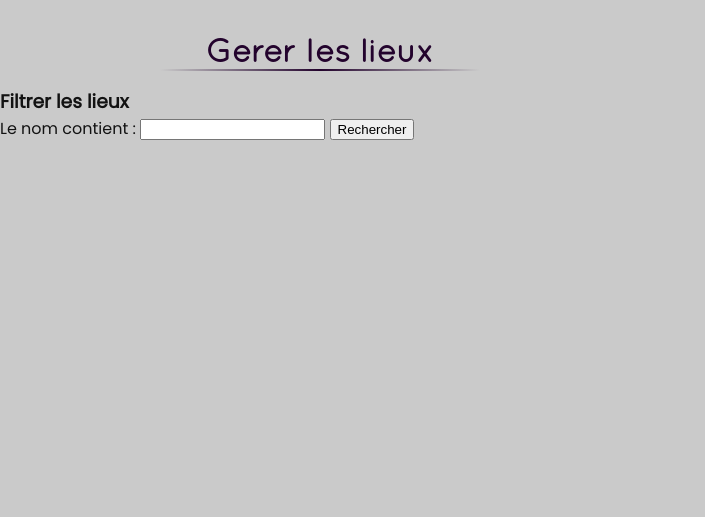
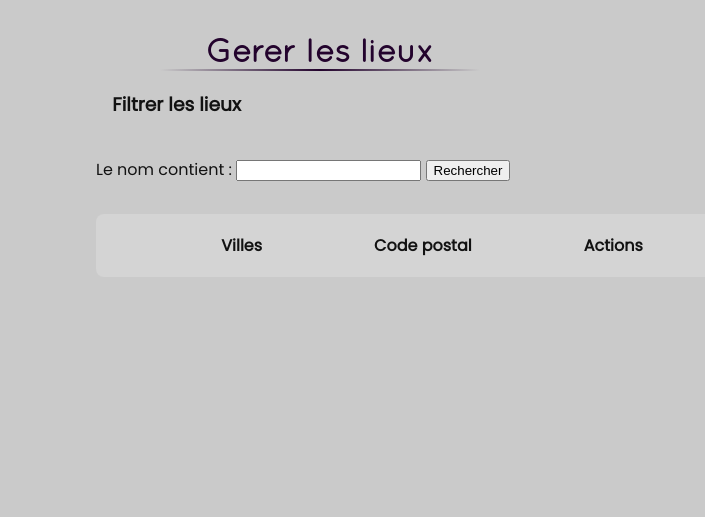
Before and after one commit to GuYzMoGwAi/Sortir, a Symfony app: template templates/lieu/lieu.html.twig in a window 1280 px wide. Shown: the part 143-660 px from the top of the page, without its empty margins (0-705 px from the left). Run offline with Twig, Linux system fonts and the light colour scheme; the template is opened without the code that fills it, so the values that code supplies are empty; some libraries are stand-ins or nearby versions.

Commit message:
[pageLieu] html css lieu

```diff
--- a/public/css/lieu.css
+++ b/public/css/lieu.css
@@ -1,27 +1,36 @@
-.sorties-tablau {
-    width: 90%;
-    margin: 1em auto 2em auto;
+h3 {
+    margin: 1em auto 2em 6em;
+}
+
+filtre-lieu{
+    margin: 1em auto 2em 6em;
+}
+
+.lieux-tablau {
+    width: 50%;
+    margin: 1em auto 2em 6em;
     background-color: #d4d4d4;
     padding: 1em;
     border-radius: .5em;
 }
-.sortie-ligne {
+.lieu-ligne {
     display: flex;
     flex-flow: row nowrap;
     padding: .2em 0;
+    justify-content: center;
 }
-.sortie-ligne div {
-    padding-left: 1em;
+.lieu-ligne div {
+    padding-left: 2em;
 }
-.sortie-ligne-entete {
+.lieu-ligne-entete {
     height: 2px;
     background: linear-gradient(to right, #23032d, #cacaca);
 }
-.sortie-nom {
+.lieu-ville-nom {
     padding-left: 0em!important;
     width: 15%;
 }
-.sortie-nom a {
+.lieu-ville a {
     transition: .5s;
     display: inline-block;
     padding: .5em .7em;
@@ -29,40 +38,27 @@
     margin-right: .5em;
     border-radius: 50%;
 }
-.sortie-nom a:hover {
+.lieu-ville a:hover {
     transition: .2s;
     background-color: #23032d;
 }
-.sortie-nom img {
+.lieu-ville img {
     width: 1.4em;
     position: relative;
     top: .2em;
 }
-.sortie-date {
-    width: 10%;
+
+.lieu-ville {
+    padding-right: 5em;
 }
-.sortie-cloture {
-    width: 10%;
+
+.lieu-cp {
+    padding-right: 5em;
 }
-.sortie-inscrits {
-    padding-left: 0em!important;
-    text-align: center;
-    width: 10%;
-}
-.sortie-etat {
-    width: 10%;
-}
-.sortie-inscrit {
-    padding-left: 0em!important;
-    width: 5%;
-    text-align: center;
-}
-.sortie-organisateur {
-    width: 15%;
-}
-.sortie-actions {
-    width: 20%;
-}
+/*.lieu-actions {*/
+/*    width: 10%;*/
+/*}*/
+
 .sortie-liens a{
     transition: .5s;
     color: #632079;
--- a/templates/lieu/lieu.html.twig
+++ b/templates/lieu/lieu.html.twig
@@ -20,17 +20,27 @@
         <h3>Filtrer les lieux</h3>
         <div class="filtres-form">
             <div class="filtres-search">
-                <div class="filtre-lieu">Le nom contient :
+                <div class="filtre-lieu" style="margin: 1em auto 2em 6em;">Le nom contient :
                     <input type="search" id="site-search" name="q"
                            aria-label="Search through site content">
                     <button>Rechercher</button>
                 </div>
+                <div class="lieux-tablau">
+                    <div class="lieu-ligne">
+                        <div class="lieu-ville"><b>Villes</b></div>
+                        <div class="lieu-cp"><b>Code postal</b></div>
+                        <div class="lieu-actions"><b>Actions</b></div>
+                    </div>
+                    {% for lieu in lieux %}
+                    <div class="lieu-ligne">
+                        <div class="lieu-ville lieu-ligne-entete"></div>
+                        <div class="lieu-cp lieu-ligne-entete"></div>
+                        <div class="lieu-actions lieu-ligne-entete"></div>
+                    </div>
+                </div>
 
             </div>
-            <div class="filtres-checkboxes"></div>
-            <div class="filtres-button-go"></div>
         </div>
+        {% endfor %}
     </div>
-    </div>
-
 {% endblock %}
```
